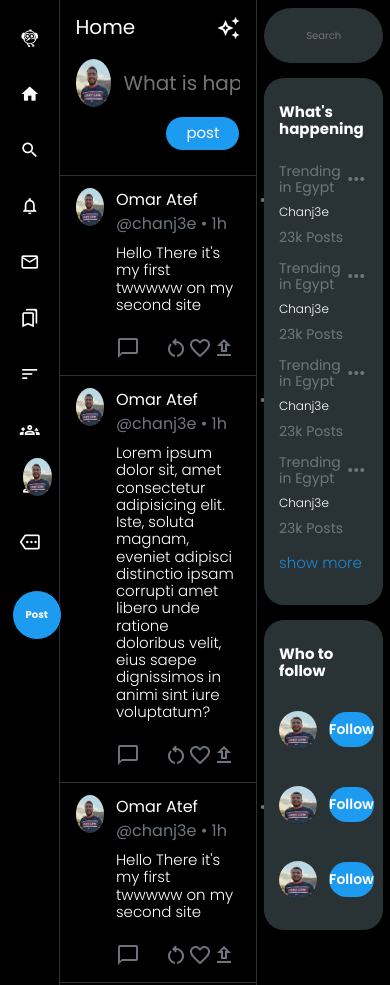
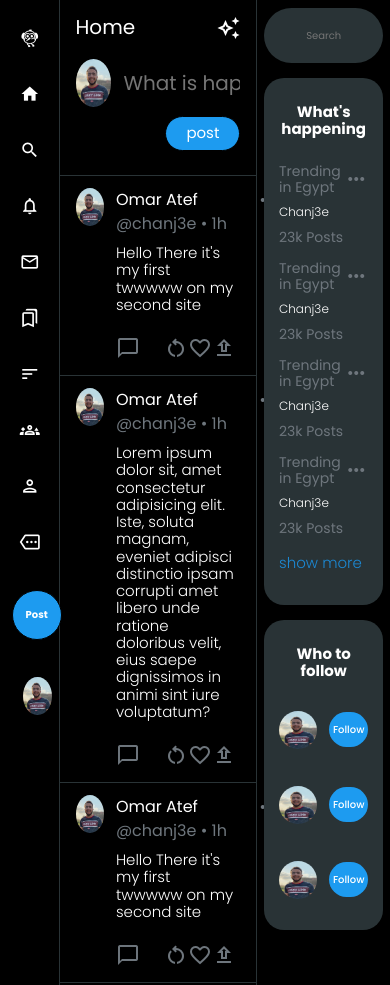
Before and after one commit to chanj3e/BASIC-TEMPLATE-2, a plain HTML site: page index.html in a window 390 px wide. Shown: the top 985 px of the page. Drawn offline with Linux system fonts and the light colour scheme.

Commit message:
Last Edit ISA

```diff
--- a/css/master.css
+++ b/css/master.css
@@ -175,11 +175,7 @@ a {
   -ms-border-radius: 50%;
   -o-border-radius: 50%;
 }
-@media (max-width: 1199px) {
-  .main-account a .user-pic {
-    margin-top: -400px;
-  }
-}
+
 .account-handle {
   color: rgb(110, 118, 125);
 }
@@ -377,6 +373,7 @@ main {
   .trending h1,
   .follow h1 {
     font-size: 1.5rem;
+    text-align: center;
   }
 }
 .trends {
@@ -490,6 +487,8 @@ main {
   .follow-buttom {
     background-color: #1d9bf0;
     color: white;
+    font-weight: 500;
+    font-size: 1rem;
   }
 }
 /* mobile screen  */
```
